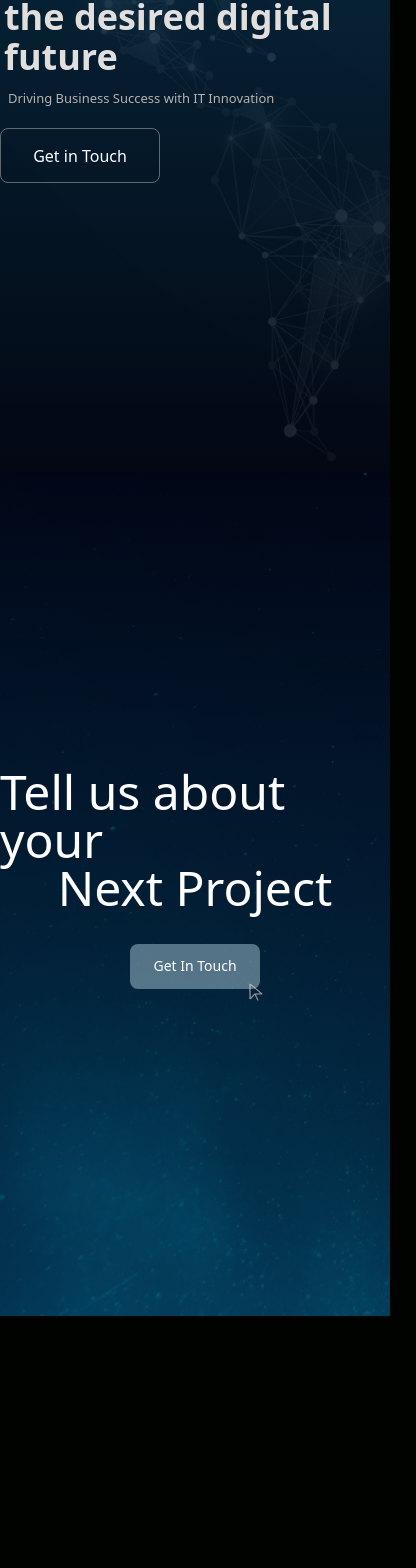
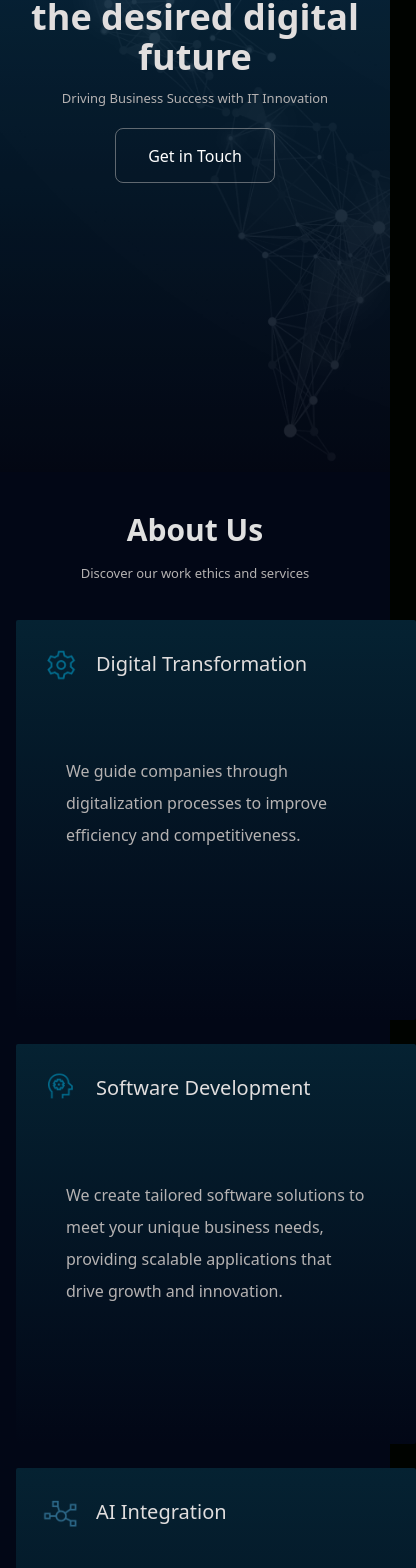
Before and after one commit to denny-038/Panda_webdesign, a React (Create React App) app: page / in a window 390 px wide. Shown: the part 372-1940 px from the top of the page, 416 px wide, since content can reach past the window. Before the commit the page ends 1688 px from the top, so only its background shows below. Built offline with nearby package versions, Linux system fonts and the light colour scheme.

Commit message:
Fixed second screen, added helmet in app to change name on web, added linking routes and clicking functionality, also fix responsive for mobile version for all screens

```diff
--- a/package.json
+++ b/package.json
@@ -8,7 +8,9 @@
     "@testing-library/user-event": "^13.5.0",
     "react": "^18.2.0",
     "react-dom": "^18.2.0",
+    "react-helmet": "^6.1.0",
     "react-router-dom": "^6.16.0",
+    "react-router-hash-link": "^2.4.3",
     "react-scripts": "5.0.1",
     "web-vitals": "^2.1.4"
   },
--- a/src/App.js
+++ b/src/App.js
@@ -1,15 +1,22 @@
 import './App.css';
 import React from 'react';
-import First from './components/First';
-import Second from './components/Second';
-import Third from './components/Third';
+import { BrowserRouter, Route, Routes } from 'react-router-dom';
+import Helmet from 'react-helmet';
+import Homepage from './pages/homepage';
 
 function App() {
   return (
-    <div>
-      <First/>
-      {/* <Second/> */}
-      <Third/>
+    <div className="App">
+      <Helmet>
+        <meta charSet="utf-8" />
+        <title>Panda Analytics</title>
+      </Helmet>
+
+      <BrowserRouter>
+        <Routes>
+          <Route exact path="/" element={<Homepage />} />
+        </Routes>
+      </BrowserRouter>
     </div>
   );
 }
--- a/src/components/First.jsx
+++ b/src/components/First.jsx
@@ -1,6 +1,7 @@
 import React from 'react'
 import Panda from '../Pictures/Panda Analytics White 1.png'
 import Sky from '../Pictures/background_sky.png'
+import { HashLink } from 'react-router-hash-link';
 
 const Hero = () => {
   return (
@@ -8,14 +9,14 @@ const Hero = () => {
       style={{backgroundImage: `url(${Sky}), linear-gradient(to bottom, #053C5A, #020716)`, backgroundRepeat: 'no-repeat', backgroundSize: 'cover'}}>
       <img src={Panda} alt="/" className= 'md:ml-10 md:my-7 md:mx-0 mx-auto my-5 w-[200px] h-[36px]' />
 
-      <div className='md:flex hidden absolute top-0 left-0 right-0 justify-center items-center h-[114px] text-white'>
-        <ul className='md:text-2xl flex space-x-10 font-extralight pb-4'>
+      <div className='lg:flex hidden absolute top-0 left-0 right-0 justify-center items-center h-[114px] text-white'>
+        <ul className='md:text-xl flex space-x-10 font-extralight pb-4'>
           <li className='p-4' style={{ marginRight: '30px'}}>
-            <link rel="stylesheet" href="" />About us
+            <link rel="stylesheet" href="" /><HashLink smooth to='/#Aboutus' > About Us </HashLink>
           </li>
-          <li className='p-4' style={{ marginRight: '30px'}}>Team</li>
+          <li className='p-4' style={{ marginRight: '30px'}}>Roadmap</li>
           <li className='p-4' style={{ marginRight: '30px'}}>Careers</li>
-          <li className='p-4'>Contact</li>
+          <li className='p-4'><HashLink smooth to='/#Contact' > Contact </HashLink></li>
         </ul>
       </div>
 
@@ -39,16 +40,16 @@ const Hero = () => {
         <button
           className='md:inline-block hidden bg-[#348AB9] text-[18px] rounded-lg font-medium my-3 mr-5 py-1.5 h-[55px] w-[175px]'
           style={{ backgroundColor: 'rgba(52, 138, 185, 0.3)' }}>
-          Connect Us
+          <HashLink smooth to='/#Contact' > Contact Us </HashLink>
         </button>
         <button
           className='md:inline-block hidden w-[175px] h-[55px] text-[18px] rounded-lg my-3 py-1.5 border border-[#b5b2b285]'>
-          Learn More
+          <HashLink smooth to='/#Aboutus' > Learn More </HashLink>
         </button>
         </div>
         <button
           className='md:hidden w-[160px] h-[55px] font-medium text-[16px] rounded-lg my-3 mx-auto py-1.5 border border-[#b5b2b285]'>
-          Get in Touch
+          <HashLink smooth to='/#Contact' > Get in Touch </HashLink>
         </button>
       </div>
     </div>
--- a/src/components/Second.jsx
+++ b/src/components/Second.jsx
@@ -8,98 +8,64 @@ import Others from '../Pictures/Others.png'
 
 const Second = () => {
   return (
-    <div className='w-full h-screen mx-auto text-center bg-[#020716]'>
-      <h1 className='font-bold text-[#E0E0E0] my-1 md:text-[60px] text-3xl'>
+    <div id='Aboutus' className='w-full bg-[#020716]'>
+      <div className='max-w-screen-xl mx-auto py-10 px-4 text-center'>
+        <h1 className='font-bold text-[#E0E0E0] text-3xl md:text-5xl mb-4'>
           About Us
         </h1>
-        <p className='text-[#B5B2B2] md:text-2xl text-[13px] font-medium'>
-          Our work ethics and services we provide
+        <p className='text-[#B5B2B2] text-[13px] md:text-xl mb-6'>
+          Discover our work ethics and services
         </p>
-          <div className='grid md:grid-cols-3 md:grid-rows-2 grid-rows-3 grid-cols-2'>
-          <div className='justify-center space-x-[44px] md:text-[28px] text-[15px]'>
-          <div className='bg-[#122A41] md:w-[400px] md:h-[400px] h-[156px] w-[102px] rounded-sm my-3 text-[#E1DEDE] flex flex-col justify-between items-start p-6'
-          style={{ bacgroundImage: 'linear-gradient(to top, #020716, #052232)' }}>
-            <span className='flex items-center'>
-            <img src={Innovative} alt="/" className='w-[40px] h-[40px] mr-4' />
-            <p>Innovative</p>
-            </span>
-          <div className='text-[#B5B2B2] self-center text-left mt-[-70px] leading-[2rem] font-light w-[300px] h-[100px]'>
-            <p>Unite people, devices,</p>
-            <p>and information with our</p>
-            <p>groundbreaking team</p>
+        <div className='grid lg:grid-cols-3 md:grid-cols-2 grid-cols-1 md:gap-6 gap-0'>
+          <Card
+            image={Innovative}
+            title="Digital Transformation"
+            description="We guide companies through digitalization processes to improve efficiency and competitiveness."
+          />
+          <Card
+            image={ProblemSolving}
+            title="Software Development"
+            description="We create tailored software solutions to meet your unique business needs, providing scalable applications that drive growth and innovation."
+          />
+          <Card
+            image={Efficient}
+            title="AI Integration"
+            description="We implement AI technologies to enhance and automate business processes and decision-making."
+          />
+          <Card
+            image={Consultant}
+            title="Collaboration"
+            description="We collaborate with your domain experts, ensuring rapid development and continuous feedback to deliver effective solutions."
+          />
+          <Card
+            image={SAAS}
+            title="Transparent"
+            description="We prioritize transparency through clear communication and a well-defined strategy and roadmap."
+          />
+          <Card
+            image={Others}
+            title="Free Consultancy"
+            description="We offer an introductory consultancy session, providing you with valuable insights and expert advice as we explore potential solutions tailored to your business needs."
+          />
         </div>
       </div>
+    </div>
+  );
+}
 
-          <div className='bg-[#122A41] w-[400px] h-[400px] rounded-sm my-3 text-[#E1DEDE] flex flex-col justify-between items-start p-6'
-          style={{ backgroundImage: 'linear-gradient(to top, #020716, #052232)' }}>
+export default Second;
+
+const Card = ({ image, title, description }) => {
+  return (
+    <div className='bg-[#122A41] w-[400px] h-[400px] rounded-sm my-3 text-[#E1DEDE] flex flex-col justify-between items-start p-6  mx-auto sm:mx-0' style={{ backgroundImage: 'linear-gradient(to top, #020716, #052232)' }}>
       <span className='flex items-center'>
-            <img src={ProblemSolving} alt="/" className='w-[40px] h-[40px] mr-4' />
-            <p>Problem Solving</p>
+        <img src={image} alt={title} className='w-[40px] h-[40px] mr-4' />
+        <h1 className='text-xl'>{title}</h1>
       </span>
       <div className='text-[#B5B2B2] self-center text-left mt-[-100px] leading-[2rem] font-light w-[300px] h-[70px]'>
-            <p>Your Challenges, Our</p>
-            <p>Expertise</p>
+        <p>{description}</p>
       </div>
       <span></span>
     </div>
-
-          <div className='bg-[#122A41] w-[400px] h-[400px] rounded-sm my-3 text-[#E1DEDE] flex flex-col justify-between items-start p-6'
-          style={{ backgroundImage: 'linear-gradient(to top, #020716, #052232)' }}>
-            <span className='flex items-center'>
-            <img src={Efficient} alt="/" className='w-[40px] h-[40px] mr-4' />
-            <p>Efficient</p>
-            </span>
-          <div className='text-[#B5B2B2] self-center text-left mt-[-70px] leading-[2rem] font-light w-[300px] h-[100px]'>
-            <p>Optimal Performance</p>
-            <p>Achieved in your desired</p>
-            <p>time.</p>
-          </div>
-            <span></span>
-          </div>
-
-          </div>
-          <div className='justify-center space-x-[44px] text-[28px]'>
-          <div className='bg-[#122A41] w-[400px] h-[400px] rounded-sm my-3 text-[#E1DEDE] flex flex-col justify-between items-start p-6'
-          style={{ backgroundImage: 'linear-gradient(to top, #020716, #052232)' }}>
-            <span className='flex items-center'>
-            <img src={Consultant} alt="/" className='w-[40px] h-[40px] mr-4' />
-            <p>Consultant</p>
-            </span>
-          <div className='text-[#B5B2B2] self-center text-left mt-[-100px] leading-[2rem] font-light w-[300px] h-[70px]'>
-            <p>Your Trusted Consulting</p>
-            <p>Partner</p>
-          </div>
-            <span></span>
-          </div>
-
-          <div className='bg-[#122A41] w-[400px] h-[400px] rounded-sm my-3 text-[#E1DEDE] flex flex-col justify-between items-start p-6'
-          style={{ backgroundImage: 'linear-gradient(to top, #020716, #052232)' }}>
-            <span className='flex items-center'>
-            <img src={SAAS} alt="/" className='w-[40px] h-[40px] mr-4' />
-            <p>SAAS</p>
-            </span>
-          <div className='text-[#B5B2B2] self-center text-left mt-[-100px] leading-[2rem] font-light w-[300px] h-[70px]'>
-            <p>Transforming Business</p>
-            <p>with SaaS Innovation</p>
-          </div>
-            <span></span>
-          </div>
-
-          <div className='bg-[#122A41] w-[400px] h-[400px] rounded-sm my-3 text-[#E1DEDE] flex flex-col justify-between items-start p-6'
-          style={{ backgroundImage: 'linear-gradient(to top, #020716, #052232)' }}>
-            <span className='flex items-center'>
-            <img src={Others} alt="/" className='w-[40px] h-[40px] mr-4' />
-            <p>Others</p>
-            </span>
-          <div className='text-[#B5B2B2] self-center text-left mt-[-140px] leading-[2rem] font-light'>
-            <p className='w-[300px] h-[35px] '>You ask, we do!</p>
-          </div>
-            <span></span>
-          </div>
-          </div>
-          </div>
-    </div>
-  )
+  );
 }
-
-export default Second
--- a/src/components/Third.jsx
+++ b/src/components/Third.jsx
@@ -5,7 +5,7 @@ import Mouse from '../Pictures/Mouse.png'
 
 const Third = () => {
   return (
-    <div className='w-full h-screen flex items-center justify-center'
+    <div id="Contact" className='w-full h-screen flex items-center justify-center'
         style={{ backgroundImage: `url(${sky}), linear-gradient(to top, #053C5A, #020716)`, backgroundRepeat: 'no-repeat', backgroundSize: 'cover' }}>
         <div className='md:text-6xl text-5xl text-white flex flex-col items-center'>
         <p>Tell us about your</p>
--- /dev/null
+++ b/src/pages/homepage.jsx
@@ -0,0 +1,16 @@
+import React from 'react';
+import First from '../components/First';
+import Second from '../components/Second';
+import Third from '../components/Third';
+
+function Homepage() {
+  return (
+    <div>
+      <First/>
+      <Second/>
+      <Third/>
+    </div>
+  );
+}
+
+export default Homepage;
```
Also changed, not shown: 1 other file (tests, documents, lock files or other folders). Lines whose indentation alone changed are shown as unchanged.
